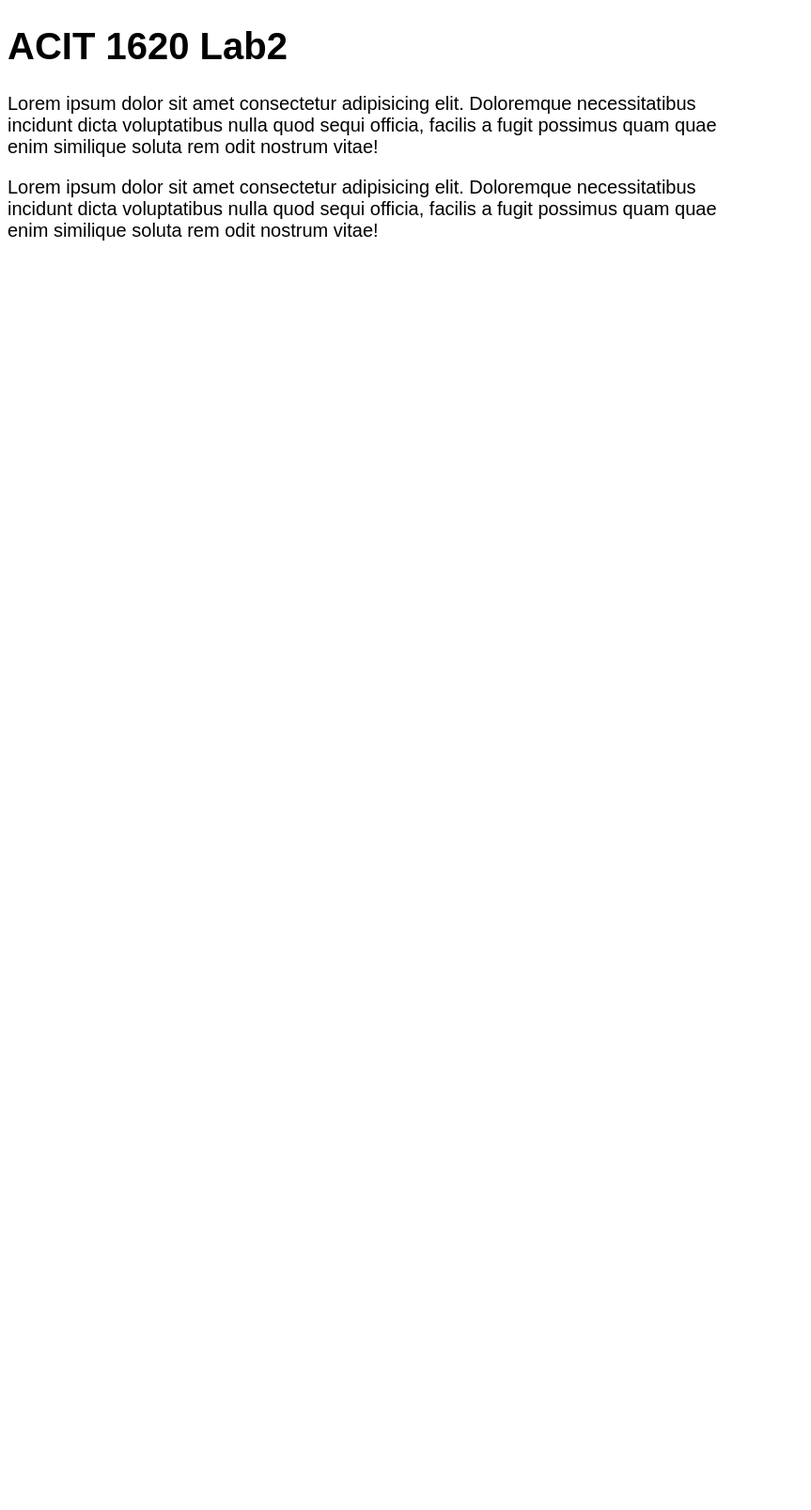
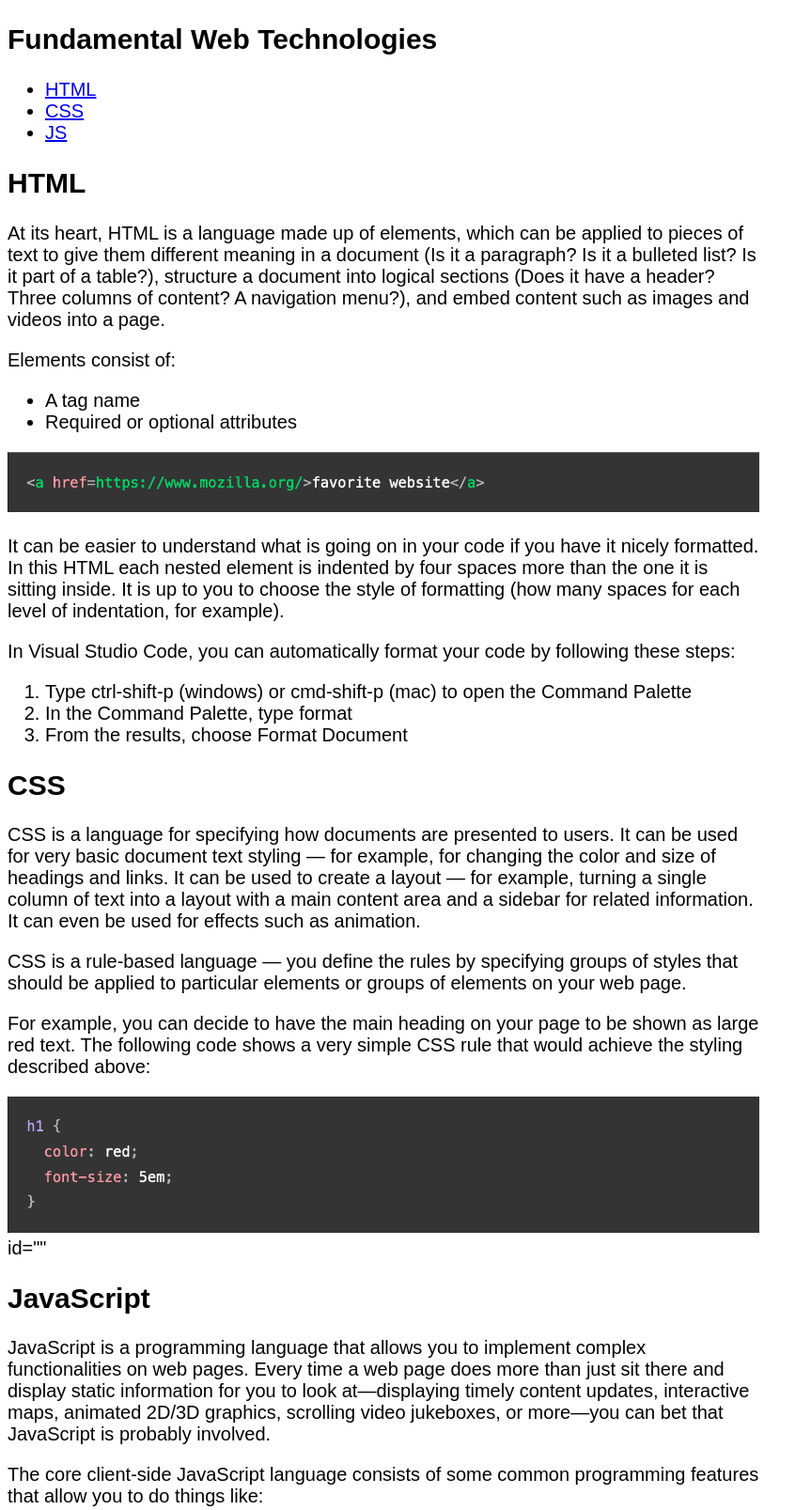
Before and after one commit to kaiwenx99/ACIT1620_Lab2, a plain HTML site: page index.html in a window 1280 px wide. Shown: the top 1607 px of the page at 94% size, without its empty margins (0-863 px from the left). Before the commit the page ends 800 px from the top, so only its background shows below. Drawn offline with Linux system fonts and the light colour scheme.

Commit message:
Finish lab 2

```diff
--- a/index.html
+++ b/index.html
@@ -3,22 +3,119 @@
   <head>
     <meta charset="UTF-8" />
     <meta name="viewport" content="width=device-width, initial-scale=1.0" />
-    <title>Document</title>
+    <title>HTML</title>
     <link rel="stylesheet" href="lab2.css" />
   </head>
   <body>
-    <h1>ACIT 1620 Lab2</h1>
-    <p>
-      Lorem ipsum dolor sit amet consectetur adipisicing elit. Doloremque
-      necessitatibus incidunt dicta voluptatibus nulla quod sequi officia,
-      facilis a fugit possimus quam quae enim similique soluta rem odit nostrum
-      vitae!
-    </p>
-    <p>
-      Lorem ipsum dolor sit amet consectetur adipisicing elit. Doloremque
-      necessitatibus incidunt dicta voluptatibus nulla quod sequi officia,
-      facilis a fugit possimus quam quae enim similique soluta rem odit nostrum
-      vitae!
-    </p>
+    <section>
+      <h1>Fundamental Web Technologies</h1>
+      <ul>
+        <li><a href="#html">HTML</a></li>
+        <li><a href="#css">CSS</a></li>
+        <li><a href="#js">JS</a></li>
+      </ul>
+    </section>
+    <section id="html">
+      <h2>HTML</h2>
+      <p>
+        At its heart, HTML is a language made up of elements, which can be
+        applied to pieces of text to give them different meaning in a document
+        (Is it a paragraph? Is it a bulleted list? Is it part of a table?),
+        structure a document into logical sections (Does it have a header? Three
+        columns of content? A navigation menu?), and embed content such as
+        images and videos into a page.
+      </p>
+      <p>Elements consist of:</p>
+      <ul>
+        <li>A tag name</li>
+        <li>Required or optional attributes</li>
+      </ul>
+      <img src="element.png" alt="hyperlink example" />
+      <p>
+        It can be easier to understand what is going on in your code if you have
+        it nicely formatted. In this HTML each nested element is indented by
+        four spaces more than the one it is sitting inside. It is up to you to
+        choose the style of formatting (how many spaces for each level of
+        indentation, for example).
+      </p>
+      <p>
+        In Visual Studio Code, you can automatically format your code by
+        following these steps:
+      </p>
+      <ol>
+        <li>
+          Type ctrl-shift-p (windows) or cmd-shift-p (mac) to open the Command
+          Palette
+        </li>
+        <li>In the Command Palette, type format</li>
+        <li>From the results, choose Format Document</li>
+      </ol>
+    </section>
+    <section id="css">
+      <h2>CSS</h2>
+      <p>
+        CSS is a language for specifying how documents are presented to users.
+        It can be used for very basic document text styling — for example, for
+        changing the color and size of headings and links. It can be used to
+        create a layout — for example, turning a single column of text into a
+        layout with a main content area and a sidebar for related information.
+        It can even be used for effects such as animation.
+      </p>
+      <p>
+        CSS is a rule-based language — you define the rules by specifying groups
+        of styles that should be applied to particular elements or groups of
+        elements on your web page.
+      </p>
+      <p>
+        For example, you can decide to have the main heading on your page to be
+        shown as large red text. The following code shows a very simple CSS rule
+        that would achieve the styling described above:
+      </p>
+      <img src="css.png" alt="" />
+    </section>
+    <section id="js">
+      id=""
+      <h2>JavaScript</h2>
+      <p>
+        JavaScript is a programming language that allows you to implement
+        complex functionalities on web pages. Every time a web page does more
+        than just sit there and display static information for you to look
+        at—displaying timely content updates, interactive maps, animated 2D/3D
+        graphics, scrolling video jukeboxes, or more—you can bet that JavaScript
+        is probably involved.
+      </p>
+      <p>
+        The core client-side JavaScript language consists of some common
+        programming features that allow you to do things like:
+      </p>
+      <ul>
+        <li>Store useful values inside variables</li>
+        <li>
+          Perform operations on pieces of text (known as "strings" in
+          programming)
+        </li>
+        <li>
+          Run code in response to certain events occurring on a web page - for
+          example, a user clicking a button
+        </li>
+      </ul>
+      <img src="script.png" alt="" />
+      <p>
+        What is even more exciting however is the functionality built on top of
+        the client-side JavaScript language. So-called Application Programming
+        Interfaces (APIs) provide you with extra superpowers to use in your
+        JavaScript code.
+      </p>
+      <p>
+        APIs are ready-made sets of code building blocks that allow a developer
+        to implement programs that would otherwise be hard or impossible to
+        implement. They do the same thing for programming that ready-made
+        furniture kits do for home building — it is much easier to take
+        ready-cut panels and screw them together to make a bookshelf than it is
+        to work out the design yourself, go and find the correct wood, cut all
+        the panels to the right size and shape, find the correct-sized screws,
+        and then put them together to make a bookshelf.
+      </p>
+    </section>
   </body>
 </html>
```
Also changed, not shown: lab2.css (+5 -5 lines).
